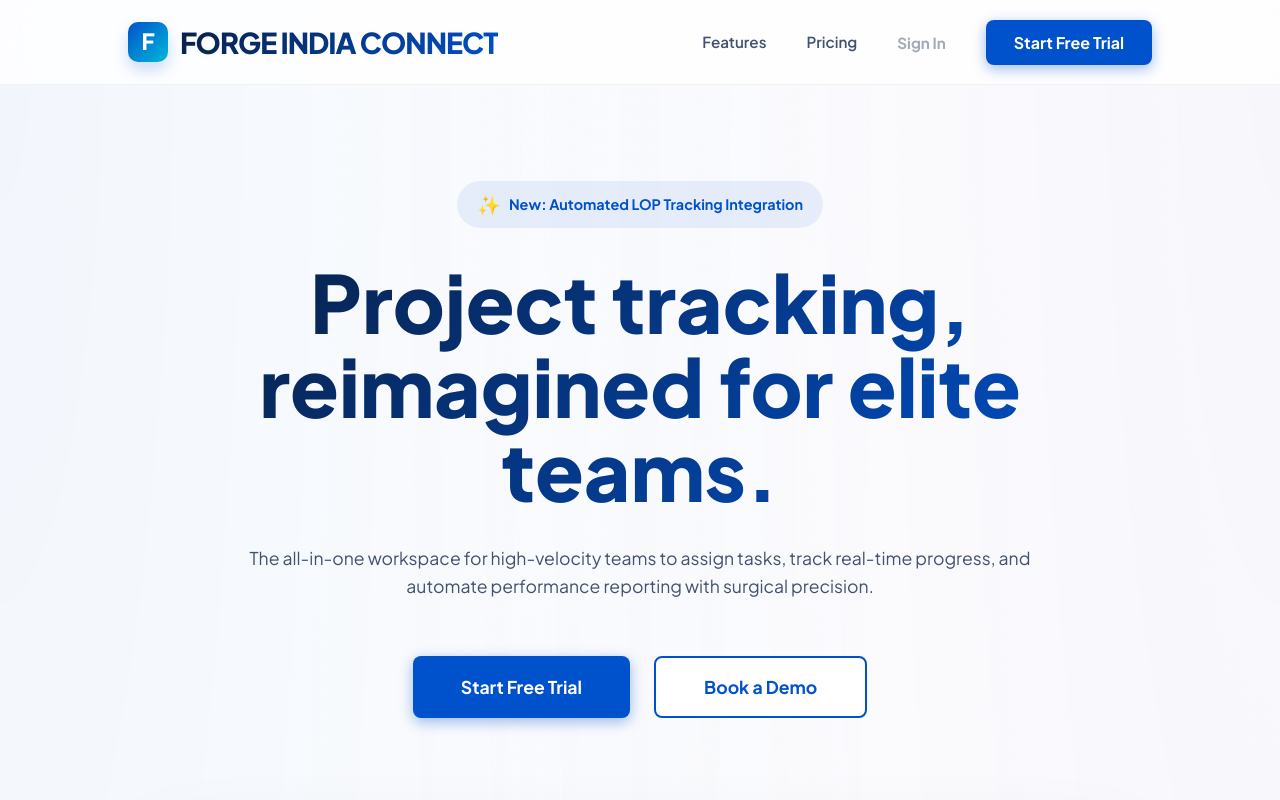
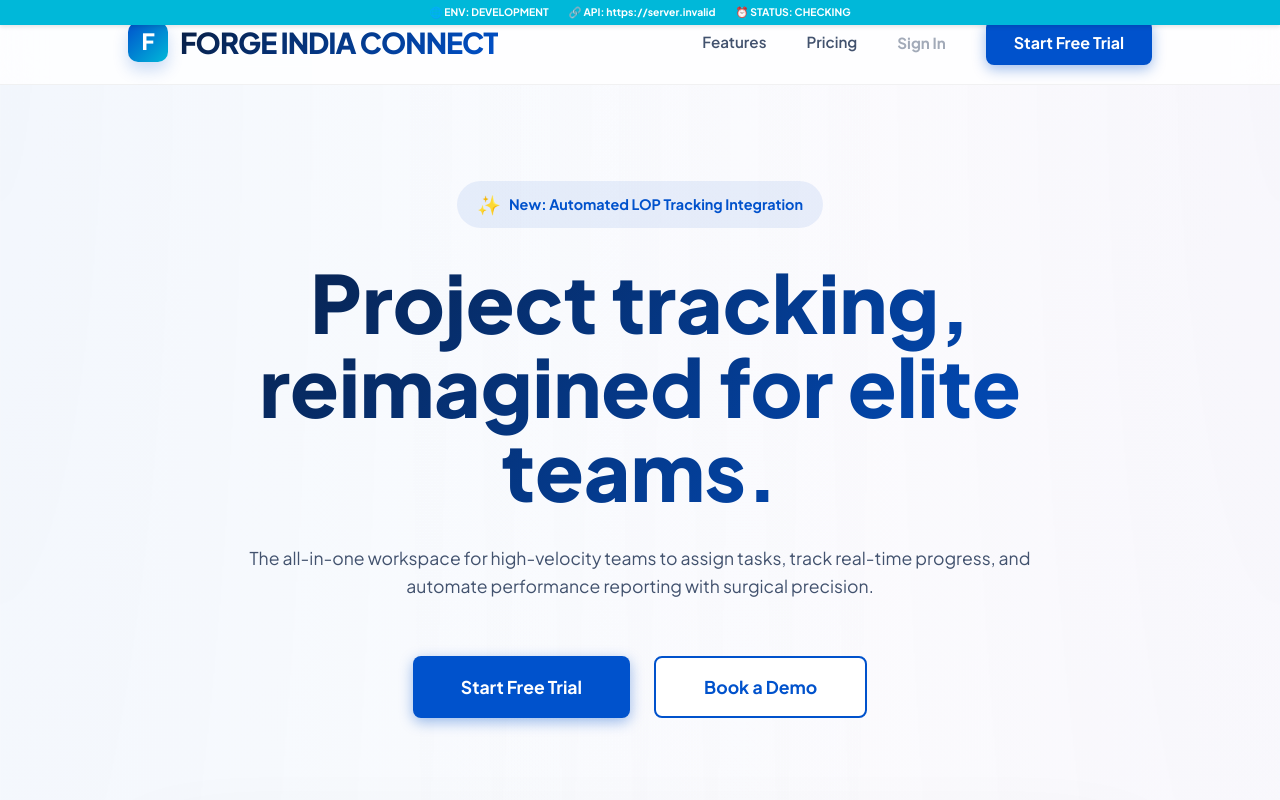
Before and after one commit to Poojasree071998/trackingsystem, a React (Vite) app in the folder frontend/: page / in a window 1280 px wide. Shown: the top 800 px of the page. Built offline with nearby package versions, Linux system fonts and the light colour scheme; no server answers; the HTML template or start-up script is replaced by a standard one.

Commit message:
Fix: Production connectivity and heartbeats for HR dashboard

```diff
--- a/frontend/src/apiConfig.js
+++ b/frontend/src/apiConfig.js
@@ -13,10 +13,10 @@ const getDevUrl = (port) => {
 };
 
 export const API_BASE_URL = import.meta.env.VITE_API_BASE_URL || (
-  // Foolproof detection: Use production URL for any domain OTHER than localhost
+  // Foolproof detection: Use origin for any domain OTHER than localhost
   (window.location.hostname === 'localhost' || window.location.hostname === '127.0.0.1' || window.location.hostname === '::1')
     ? getDevUrl('5001')
-    : 'https://trackingsystem-3mdl.onrender.com'
+    : window.location.origin
 );
 export const UPLOADS_BASE_URL = `${API_BASE_URL}/uploads`;
 
--- a/frontend/src/pages/LandingPage.jsx
+++ b/frontend/src/pages/LandingPage.jsx
@@ -69,12 +69,15 @@ const LandingPage = () => {
       }
     } catch (err) {
       setIsLoading(false);
+      const isLocal = window.location.hostname === 'localhost';
+      const apiUrl = API_ENDPOINTS.LOGIN.replace('/api/auth/login', '');
+
       if (err.response) {
         // The server responded with a status code that falls out of the range of 2xx
         setError(err.response.data.message || 'Authentication failed. Please verify your credentials and try again.');
       } else if (err.request) {
         // The request was made but no response was received
-        setError('Server unreachable. Please ensure the backend service is running on port 5001.');
+        setError(`Server unreachable at ${apiUrl}. Please ensure the backend service is active. ${isLocal ? '(Run npm start on port 5001)' : ''}`);
       } else {
         // Something happened in setting up the request that triggered an Error
         setError('Request setup failed. Please check your connection.');
@@ -117,6 +120,29 @@ const LandingPage = () => {
 
   return (
     <div className="bg-mesh" style={{ minHeight: '100vh', overflowX: 'hidden' }}>
+      {/* Production Visual Heartbeat */}
+      <div id="production-heartbeat" style={{
+        position: 'fixed',
+        top: 0,
+        left: 0,
+        right: 0,
+        background: window.location.hostname === 'localhost' ? '#00B8D9' : '#36B37E',
+        color: 'white',
+        padding: '4px 10px',
+        fontSize: '0.65rem',
+        fontWeight: 700,
+        textAlign: 'center',
+        zIndex: 1000000,
+        display: 'flex',
+        justifyContent: 'center',
+        gap: '20px',
+        boxShadow: '0 2px 4px rgba(0,0,0,0.1)'
+      }}>
+        <span>🌐 ENV: {window.location.hostname === 'localhost' ? 'DEVELOPMENT' : 'PRODUCTION'}</span>
+        <span>🔗 API: {API_ENDPOINTS.HEALTH.replace('/api/health', '')}</span>
+        <span>⏰ STATUS: {systemStatus.backend.toUpperCase()}</span>
+      </div>
+
       {/* Premium Navbar */}
       <nav style={{
         display: 'flex',
```
Also changed, not shown: 1 other file (tests, documents, lock files or other folders).
